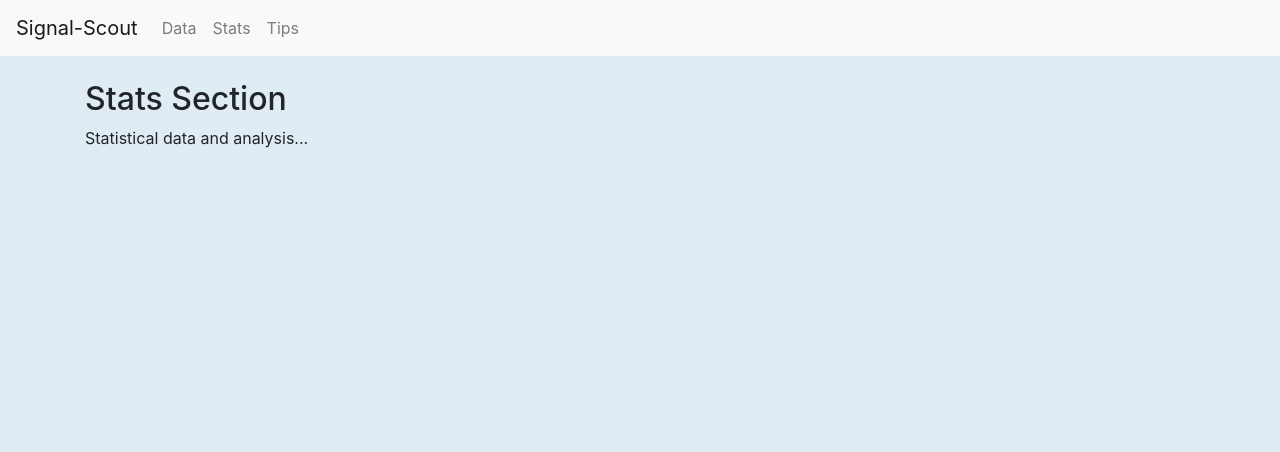
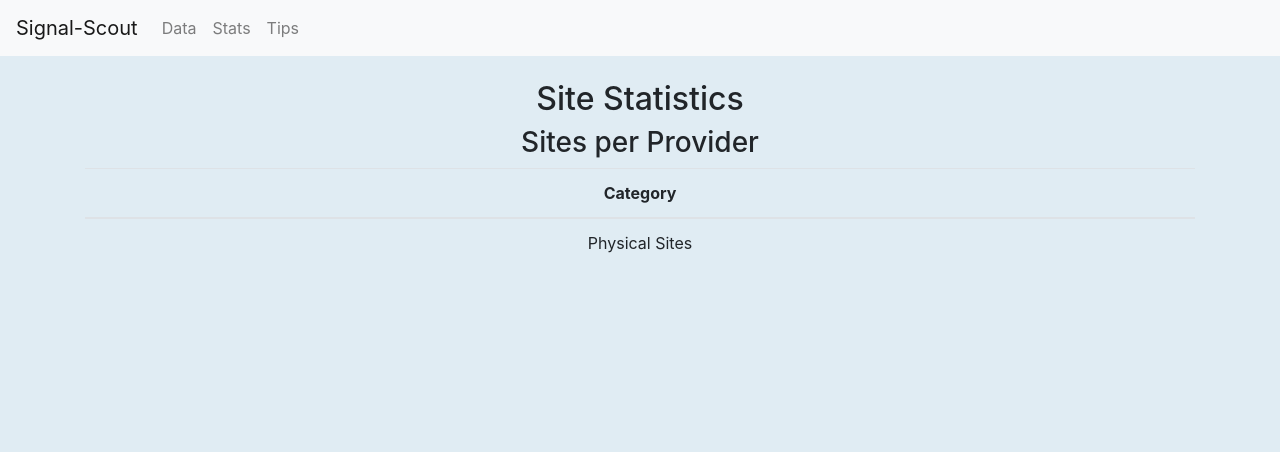
Before and after one commit to hch155/signal-scout, a Flask app: page /stats in a window 1280 px wide. Shown: the top 452 px of the page. Run offline with Flask 3, Linux system fonts and the light colour scheme; some libraries are stand-ins or nearby versions.

Commit message:
Enhanced Stats Page with Sorted Band Data and Physical Site Count

```diff
--- a/app.py
+++ b/app.py
@@ -1,6 +1,6 @@
 from flask import Flask, render_template, request, jsonify
 from models import db, BaseStation
-from queries import get_all_stations, find_nearest_stations, haversine
+from queries import get_all_stations, find_nearest_stations, haversine, get_site_statistics
 
 
 app = Flask(__name__)
@@ -88,6 +88,10 @@ def get_stations():
 
     return jsonify(stations_data)
 
+@app.route('/get-stats')
+def get_stats():
+    stats = get_site_statistics()
+    return jsonify(stats)
 
 if __name__ == '__main__':
     app.run(debug=True, host='0.0.0.0') # useful for development, remember to turn off debug mode in production as it can expose sensitive information.
--- a/queries.py
+++ b/queries.py
@@ -1,5 +1,7 @@
 import math
 from models import BaseStation, db
+from sqlalchemy import func, distinct
+from collections import Counter, defaultdict
 
 def haversine(lat1, lon1, lat2, lon2):
     # Convert decimal degrees to radians
@@ -86,5 +88,34 @@ def process_stations(stations):
 
     return list(grouped_stations.values())
 
+def get_site_statistics():
+    # physical Sites per Provider
+    sites_query = db.session.query(
+        BaseStation.service_provider,
+        func.count(distinct(BaseStation.location)).label('total_physical_sites')
+    ).group_by(BaseStation.service_provider).all()
+
+    # convert query result to dictionary for physical sites
+    sites_stats = {provider: count for provider, count in sites_query}
+
+    # initialize a dictionary for frequency bands per provider
+    bands_stats = defaultdict(Counter)
+
+    # query all stations
+    stations = BaseStation.query.all()
+
+    # iterate through each station and count frequency bands per provider
+    for station in stations:
+        bands = station.frequency_band.split(',')  # Assuming frequency bands are comma-separated
+        bands_stats[station.service_provider].update(bands)
+
+    # convert defaultdict of Counters to a regular dict for JSON serialization
+    bands_stats = {provider: dict(counts) for provider, counts in bands_stats.items()}
+
+    return {
+        'sites_data': sites_stats,
+        'bands_data': bands_stats
+    }
+
 def get_all_stations():
     return BaseStation.query.all()
--- a/templates/data.html
+++ b/templates/data.html
@@ -30,7 +30,7 @@
         </div>
     </nav>
 
-    <div class="container mt-4">
+    <div class="container mt-4 text-center">
         <h2>Data Section</h2>
         <p>Information and details about data...</p>
         <!-- to be added -->
--- a/templates/stats.html
+++ b/templates/stats.html
@@ -30,10 +30,15 @@
         </div>
     </nav>
 
-    <div class="container mt-4">
-        <h2>Stats Section</h2>
-        <p>Statistical data and analysis...</p>
-       <!-- to be added -->
+    <div class="container mt-4 text-center">
+        <h2>Site Statistics</h2>
+        <div id="sites-stats">
+            <h3>Sites per Provider</h3>
+
+        </div>
+        <div id="bands-stats">
+            <h3>Frequency Bands per Provider</h3>
+        </div>
     </div>
 
     <footer class="footer">
@@ -41,4 +46,78 @@
             © 2024 Signal-Scout | Contact: hcylwik@gmail.com
         </div>
     </footer>
+
+    <script>
+        document.addEventListener("DOMContentLoaded", function() {
+    fetch('/get-stats')
+        .then(response => response.json())
+        .then(data => {
+            // Get a unique list of all bands across all providers
+            let allBands = new Set();
+            for (const bands of Object.values(data.bands_data)) {
+                Object.keys(bands).forEach(band => allBands.add(band));
+            }
+            allBands = Array.from(allBands);
+
+            // Custom sorting function for bands
+            function sortBands(a, b) {
+                // Define the order of bands
+                const order = ['5G', '4G', '2G'];
+
+                // Find the index of the band in the order array
+                const getOrderIndex = (band) => {
+                    const index = order.findIndex(item => band.toUpperCase().includes(item));
+                    return index === -1 ? 999 : index;
+                };
+
+                const aIndex = getOrderIndex(a);
+                const bIndex = getOrderIndex(b);
+
+                // Compare based on index, or alphabetically if both bands have the same index
+                if (aIndex !== bIndex) {
+                    return aIndex - bIndex;
+                } else {
+                    return a.localeCompare(b);
+                }
+            }
+
+            // Sort bands in the order of 5G, 4G, 2G
+            allBands.sort(sortBands);
+
+            // Prepare table for Frequency Bands Stats
+            const bandsStatsElement = document.getElementById('bands-stats');
+            let bandsTable = '<table class="table"><thead><tr><th>Category</th>';
+
+            // Add provider names as column headers
+            for (const provider of Object.keys(data.bands_data)) {
+                bandsTable += `<th>${provider}</th>`;
+            }
+            bandsTable += '</tr></thead><tbody>';
+
+            // Add a row for Physical Sites
+            bandsTable += '<tr><td>Physical Sites</td>';
+            for (const provider of Object.keys(data.sites_data)) {
+                const siteCount = data.sites_data[provider] || 0;
+                bandsTable += `<td>${siteCount}</td>`;
+            }
+            bandsTable += '</tr>';
+
+            // Add rows for each frequency band
+            allBands.forEach(band => {
+                bandsTable += `<tr><td>${band}</td>`;
+                for (const provider of Object.keys(data.bands_data)) {
+                    const bandCount = data.bands_data[provider][band] || 0;
+                    bandsTable += `<td>${bandCount}</td>`;
+                }
+                bandsTable += '</tr>';
+            });
+
+            bandsTable += '</tbody></table>';
+            bandsStatsElement.innerHTML = bandsTable;
+        })
+        .catch(error => console.error('Error:', error));
+});
+
+    </script>
 </body>
+</html>
--- a/templates/tips.html
+++ b/templates/tips.html
@@ -30,7 +30,7 @@
         </div>
     </nav>
 
-    <div class="container mt-4">
+    <div class="container mt-4 text-center">
         <h2>Tips Section</h2>
         <p>Useful tips and tricks for better signal strength...</p>
         <!-- to be added -->
```
Also changed, not shown: static/favicon.ico.
